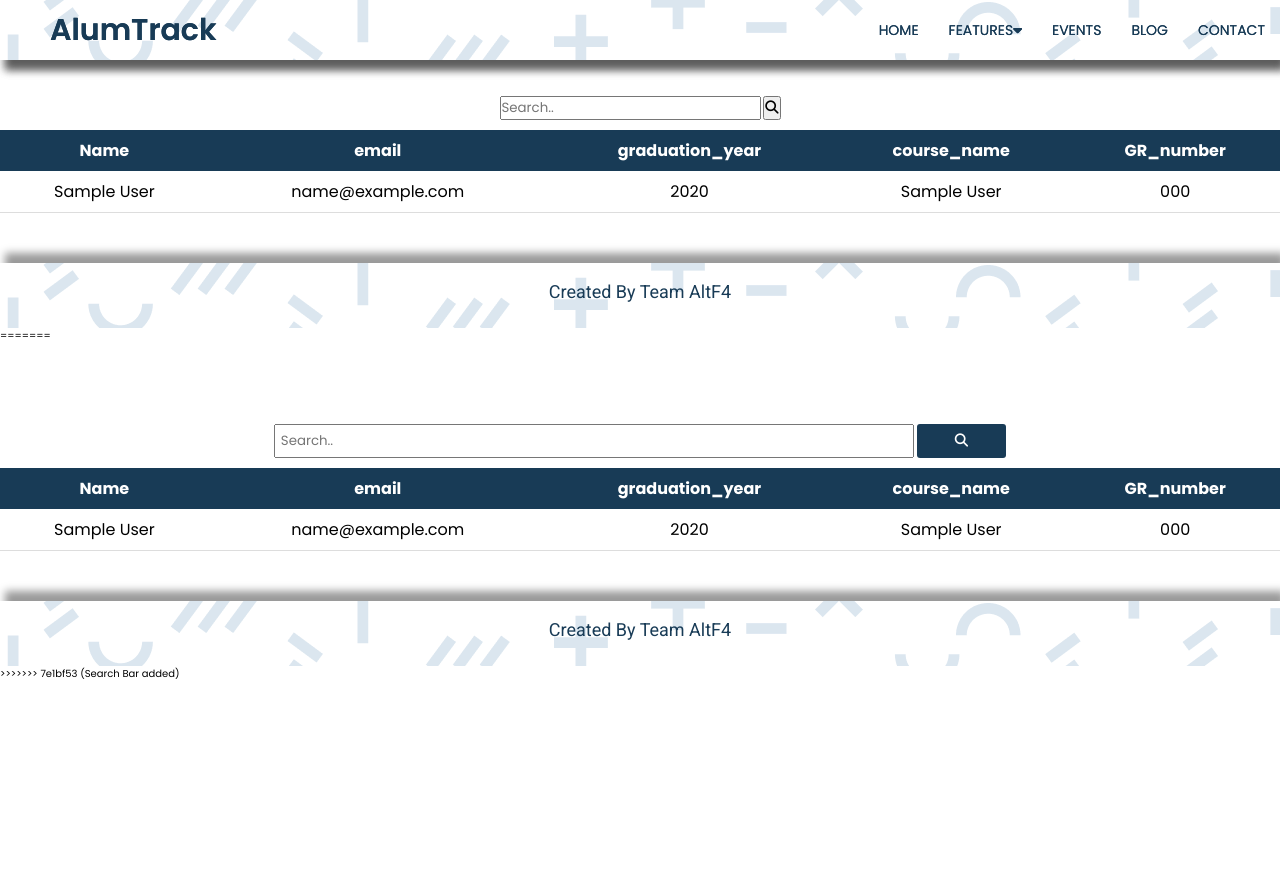
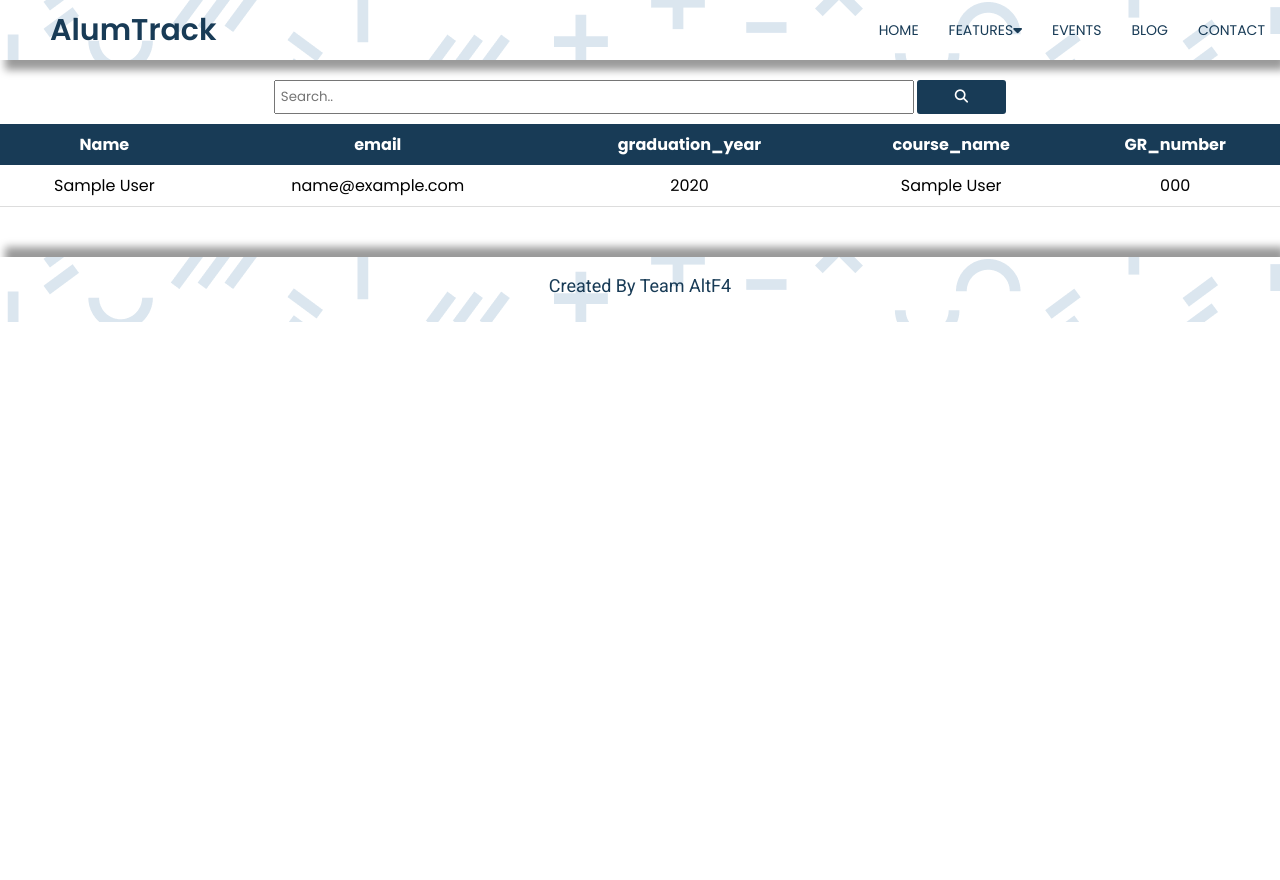
Before and after one commit to Overwatch0812/AlumTrack, a Django app: page /home/findalumni in a window 1280 px wide; the page is wider, and only the part inside the window is pictured. Before the commit the page ends 679 px from the top of that part, so only its background shows below. Run offline with Django 4.2, Linux system fonts and the light colour scheme; a user stored in the database is signed in; tables that the repository leaves empty hold one stand-in row (values such as "Sample post"); some libraries are stand-ins or nearby versions.

Commit message:
Search Bar Added

```diff
--- a/templates/display.html
+++ b/templates/display.html
@@ -1,141 +1,5 @@
 <!DOCTYPE html>
 <html lang="en">
-<<<<<<< HEAD
-
-<head>
-    <meta charset="UTF-8">
-    <meta http-equiv="X-UA-Compatible" content="IE=edge">
-    <meta name="viewport" content="width=device-width, initial-scale=1.0">
-    <link rel="stylesheet" href="/static/css/findalumni.css">
-    <script src="https://kit.fontawesome.com/ec7268a24d.js" crossorigin="anonymous"></script>
-    <title>findalumni</title>
-
-    <style>
-        .pic{
-            border-radius: 100%;
-            height: 50px;
-          }
-        .nigga1 {
-            margin-top: 80px;
-
-        }
-
-        .nigga2 {
-            margin-top: 10px;
-            overflow-x: auto;
-        }
-
-        table {
-            border-collapse: collapse;
-            width: 100%;
-            font-size: 16px;
-        }
-
-        th {
-            padding: 8px;
-            background-color: rgb(7, 92, 105);
-            color: white;
-        }
-
-        td {
-            padding: 8px;
-            border-bottom: 1px solid #ddd;
-            text-align: center;
-
-        }
-
-        tr:hover {
-            background-color: rgb(148, 217, 229);
-        }
-    </style>
-</head>
-
-<body>
-    <header>
-        <div class="container1">
-            <nav class="finalnavbar">
-                <div class="menu-icons">
-                    <i class="fas fa-bars"></i>
-                    <i class="fas fa-times"></i>
-                </div>
-                <a href="/home" class="logo">AlumTrack</a>
-                <ul class="nav-list">
-                    <li>
-                        <a href="/home">Home</a>
-                    </li>
-                    <li>
-                        <a href="#">Features<i class="fas fa-caret-down"></i></a>
-                        <ul class="sub-menu">
-                            <li>
-                                <a href="#">Stay connected
-                                    <i class="fas fa-caret-down"></i></a>
-                                <ul class="sub-menu">
-                                    <li>
-                                        <a href="#">update your info</a>
-                                    </li>
-                                    <li>
-                                        <a href="#">send your news</a>
-                                    </li>
-
-                                </ul>
-                            </li>
-                            <li>
-                                <a href="blog">Alumninews</a>
-                            </li>
-                        </ul>
-                    </li>
-                    <li>
-                        <a href="events">Events</a>
-                    </li>
-
-                    <li>
-                        <a href="blog">Blog</a>
-                    </li>
-                    <li>
-                        <a href="contact">Contact</a>
-                    </li>
-
-                </ul>
-
-            </nav>
-        </div>
-    </header>
-
-    <center>
-        <form method="POST" action="searchalumni" class="nigga1">
-            {%csrf_token%}
-            <input type="text" placeholder="Search.." autocomplete="off" name="search">
-            <button type="submit"><i class="fa fa-search"></i></button>
-        </form>
-    </center>
-
-    <div class="nigga2">
-        <table>
-            <th>Name</th>
-            <th>email</th>
-            <th>graduation_year</th>
-            <th>course_name</th>
-            <th>GR_number</th>
-            {%for i in user%}
-
-            <tr>
-                <td><a href="{% url 'userdetail' i.id %}" style="cursor:pointer;color:black">{{i.name}}</a></td>
-                <td>{{i.email}}</td>
-                <td>{{i.graduation_year}}</td>
-                <td>{{i.course_name}}</td>
-                <td>{{i.GR_number}}</td>
-            </tr>
-
-            {% endfor %}
-        </table>
-    </div>
-    <footer>
-        <p class="footer-text">Created By Team AltF4</p>
-    </footer>
-</body>
-
-</html>
-=======
 	<head>
 		<meta charset="UTF-8" />
 		<meta http-equiv="X-UA-Compatible" content="IE=edge" />
@@ -309,4 +173,3 @@
 		</footer>
 	</body>
 </html>
->>>>>>> 7e1bf53 (Search Bar added)
```
